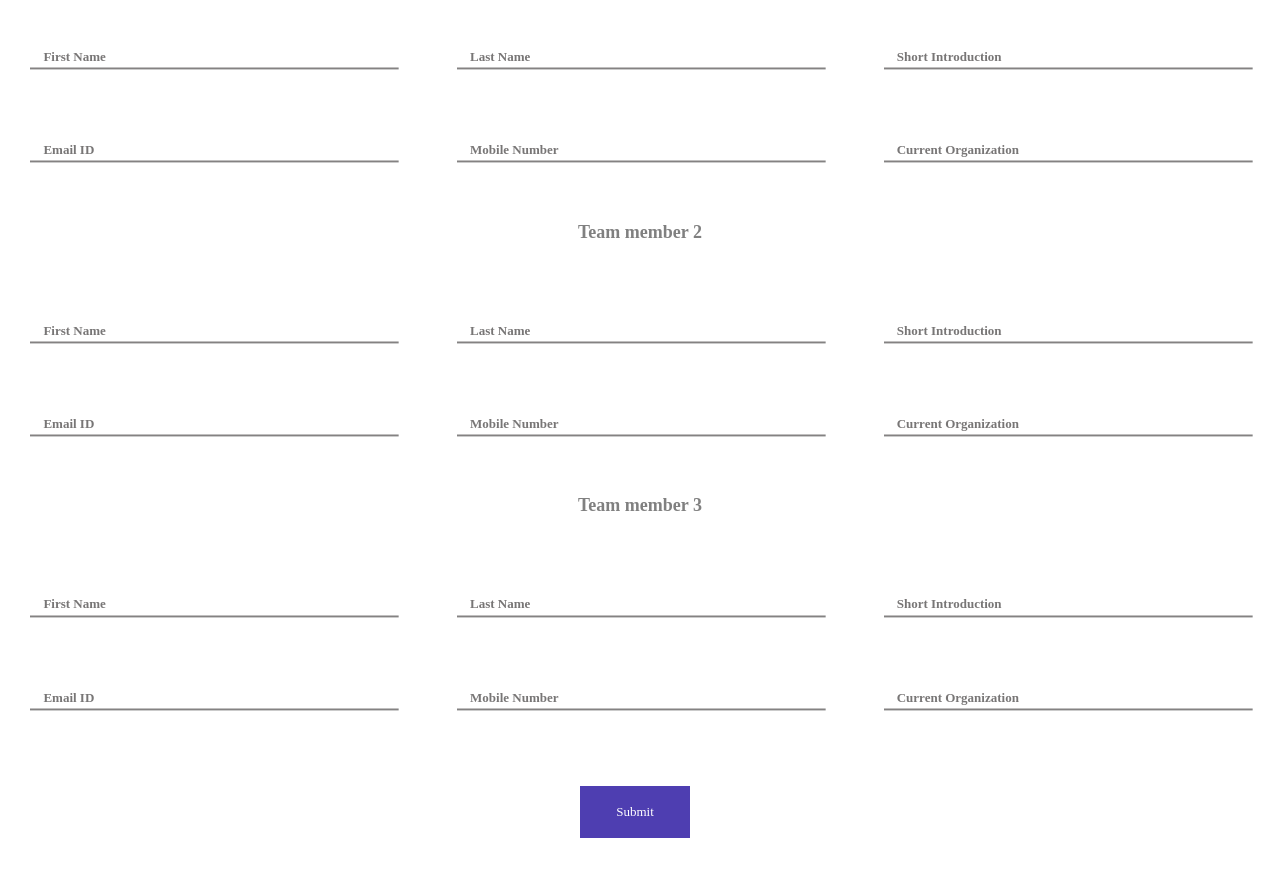
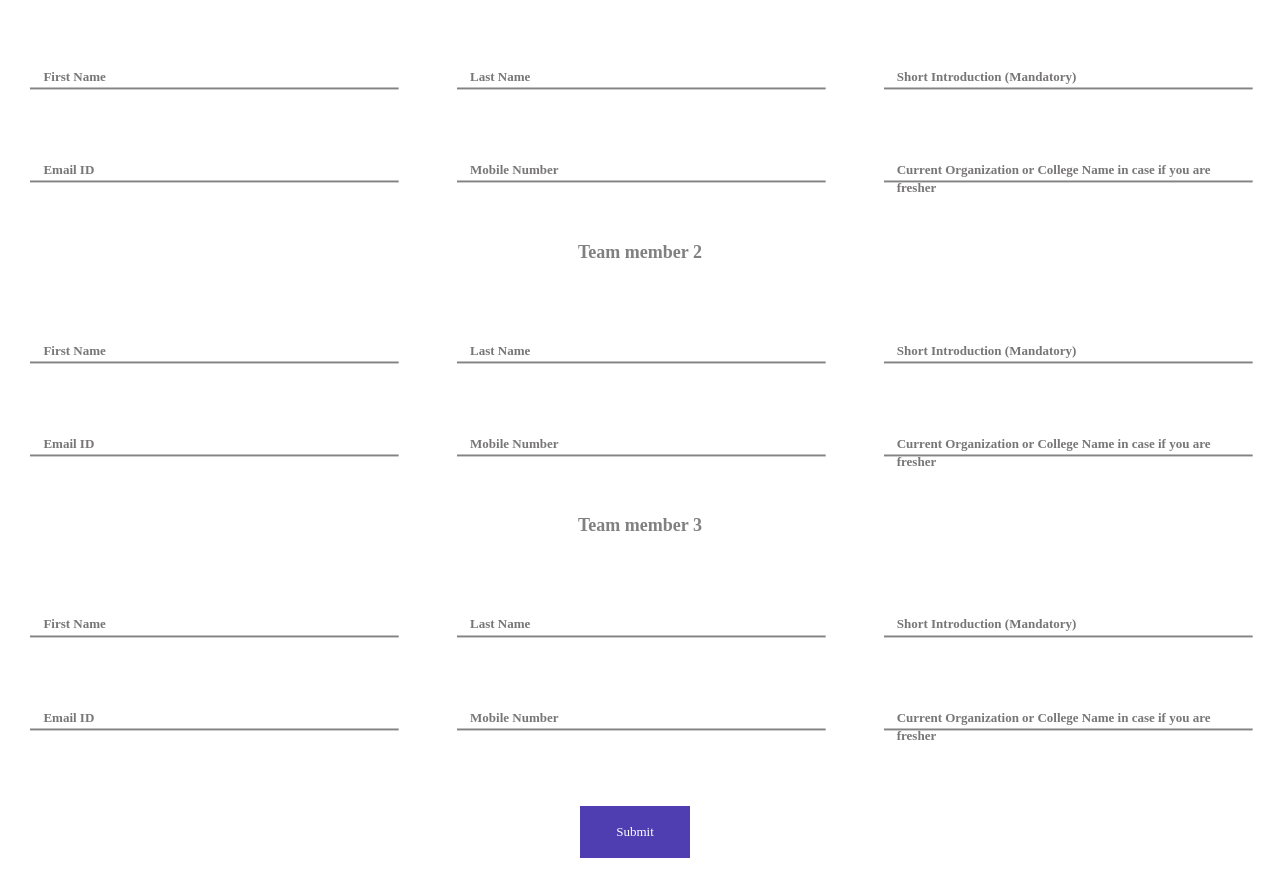
Before and after one commit to mayuu7/AppDynamics, a plain HTML site: page register.html in a window 1280 px wide. Shown: the part 1080-1976 px from the top of the page. Drawn offline with Linux system fonts and the light colour scheme; a web font is replaced by a local one.

Commit message:
made changes in registration page

```diff
--- a/assets/TextInputEffects-master/css/cs-select.css
+++ b/assets/TextInputEffects-master/css/cs-select.css
@@ -132,6 +132,7 @@ div.cs-skin-underline {
 	font-weight: 500;
 	color: #787676;
 	font-size:13px;
+	font-weight: bold;
 }
 
 .cs-skin-underline > span::after {
--- a/register.html
+++ b/register.html
@@ -122,7 +122,7 @@
                                 <div class="separator"></div>
                             </div>
                             <div class="row">
-                                <h3 class="text-center" style="color:grey">Primary Team Member</h3>
+                                <h3 class="text-center" style="color:grey">Primary Team Member</h3><br>
                                 <div class="col-sm-4 col-md-4 col-lg-4 col-xs-12 ">
                                     <span class="input input--madoka">
                                         <input class="input__field input__field--madoka" type="text" id='input-31' name='FirstName' maxlength='100' value='' autocomplete='off' required='required'>
@@ -358,7 +358,7 @@
                                             <svg class="graphic graphic--madoka" width="100%" height="100%" viewBox="0 0 404 77" preserveAspectRatio="none">
                                                 <path d="m0,0l404,0l0,77l-404,0l0,-77z"></path>
                                             </svg>
-                                            <span class="input__label-content input__label-content--madoka">Short Introduction</span>
+                                            <span class="input__label-content input__label-content--madoka">Short Introduction (Mandatory)</span>
                                         </label>
                                     </span>
                                 </div>
@@ -398,7 +398,7 @@
                                             <svg class="graphic graphic--madoka" width="100%" height="100%" viewBox="0 0 404 77" preserveAspectRatio="none">
                                                 <path d="m0,0l404,0l0,77l-404,0l0,-77z"></path>
                                             </svg>
-                                            <span class="input__label-content input__label-content--madoka">Current Organization</span>
+                                            <span class="input__label-content input__label-content--madoka">Current Organization or College Name in case if you are fresher</span>
                                         </label>
                                     </span>
                                 </div>
@@ -443,7 +443,7 @@
                                             <svg class="graphic graphic--madoka" width="100%" height="100%" viewBox="0 0 404 77" preserveAspectRatio="none">
                                                 <path d="m0,0l404,0l0,77l-404,0l0,-77z"></path>
                                             </svg>
-                                            <span class="input__label-content input__label-content--madoka">Short Introduction</span>
+                                            <span class="input__label-content input__label-content--madoka">Short Introduction (Mandatory)</span>
                                         </label>
                                     </span>
                                 </div>
@@ -483,7 +483,7 @@
                                             <svg class="graphic graphic--madoka" width="100%" height="100%" viewBox="0 0 404 77" preserveAspectRatio="none">
                                                 <path d="m0,0l404,0l0,77l-404,0l0,-77z"></path>
                                             </svg>
-                                            <span class="input__label-content input__label-content--madoka">Current Organization</span>
+                                            <span class="input__label-content input__label-content--madoka">Current Organization or College Name in case if you are fresher</span>
                                         </label>
                                     </span>
                                 </div>
@@ -528,7 +528,7 @@
                                             <svg class="graphic graphic--madoka" width="100%" height="100%" viewBox="0 0 404 77" preserveAspectRatio="none">
                                                 <path d="m0,0l404,0l0,77l-404,0l0,-77z"></path>
                                             </svg>
-                                            <span class="input__label-content input__label-content--madoka">Short Introduction</span>
+                                            <span class="input__label-content input__label-content--madoka">Short Introduction (Mandatory)</span>
                                         </label>
                                     </span>
                                 </div>
@@ -568,7 +568,7 @@
                                             <svg class="graphic graphic--madoka" width="100%" height="100%" viewBox="0 0 404 77" preserveAspectRatio="none">
                                                 <path d="m0,0l404,0l0,77l-404,0l0,-77z"></path>
                                             </svg>
-                                            <span class="input__label-content input__label-content--madoka">Current Organization</span>
+                                            <span class="input__label-content input__label-content--madoka">Current Organization or College Name in case if you are fresher</span>
                                         </label>
                                     </span>
                                 </div>
```
